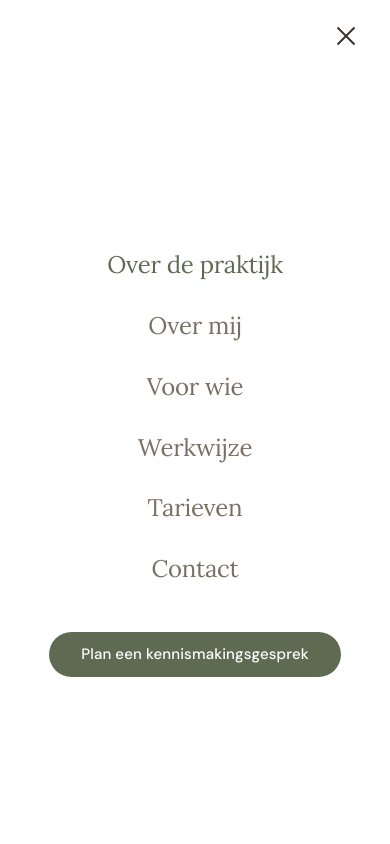
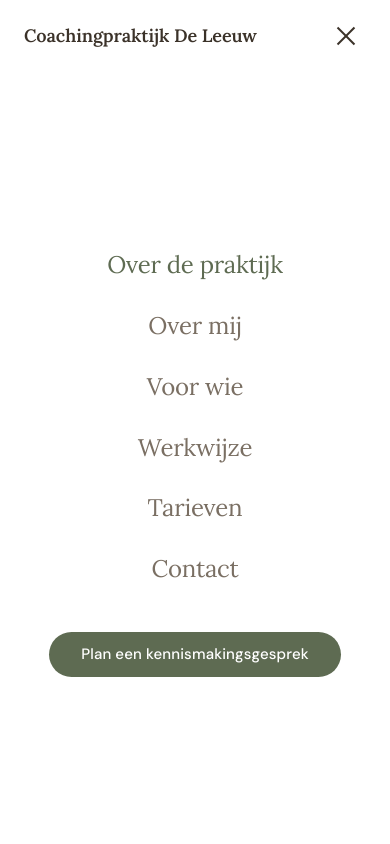
Before and after one commit to joostvdzwan/mirjam-de-leeuw, a Next.js app: page / in a window 390 px wide. Both pictures are taken after a click on the button "Menu openen". Shown: the top 844 px of the page. Built offline with nearby package versions, Linux system fonts and the light colour scheme.

Commit message:
improvements

```diff
--- a/src/components/Footer.tsx
+++ b/src/components/Footer.tsx
@@ -11,21 +11,20 @@ export default function Footer() {
     <footer className="border-t border-brown/5 bg-cream py-12">
       <div className="mx-auto max-w-6xl px-6">
         <div className="flex flex-col items-center gap-6 text-center md:flex-row md:justify-between md:text-left">
-          <div className="flex items-center gap-7">
+          <div className="flex items-center max-md:flex-col max-md:items-center gap-8 max-md:gap-6">
             <Logo className="w-40 text-sage" />
-            <div>
-
+            <div className="max-md:text-center">
               <p className="heading-md heading-md-medium text-brown">
                 {footer.practiceName}
               </p>
-              <p className="body-sm body-sm-regular text-brown-muted">
+              <p className="body-sm body-sm-regular text-brown-muted max-md:mt-2">
                 {footer.tagline} — {footer.location}
               </p>
             </div>
           </div>
           <a
             href={`mailto:${footer.email}`}
-            className="body-sm body-sm-medium text-sage-dark hover:text-sage transition-colors"
+            className="body-sm body-sm-medium text-sage-dark hover:text-sage transition-colors max-md:mt-8"
           >
             {footer.email}
           </a>
--- a/src/components/Navigation.tsx
+++ b/src/components/Navigation.tsx
@@ -4,7 +4,6 @@ import { useState, useEffect, useCallback } from "react";
 import { motion, AnimatePresence, useReducedMotion } from "framer-motion";
 import content from "@/content/nl.json";
 import { ease, duration, stagger, fadeUp } from "@/lib/motion";
-
 const { nav } = content;
 
 const sectionIds = nav.links.map((link) => link.href.replace("#", ""));
@@ -101,11 +100,10 @@ export default function Navigation() {
                 <a
                   key={link.href}
                   href={link.href}
-                  className={`label-md label-md-medium relative py-1 transition-colors ${
-                    isActive
+                  className={`label-md label-md-medium relative py-1 transition-colors ${isActive
                       ? "text-sage-dark"
                       : "text-brown-muted hover:text-brown"
-                  }`}
+                    }`}
                   aria-current={isActive ? "true" : undefined}
                 >
                   {link.label}
@@ -184,7 +182,10 @@ export default function Navigation() {
             }}
             aria-hidden={!mobileMenuOpen}
           >
-            <div className="flex items-end justify-end px-6 py-4">
+            <div className="flex items-center justify-between px-6 py-4">
+              <span className="heading-md heading-md-semibold text-brown">
+                Coachingpraktijk De Leeuw
+              </span>
               <button
                 className="flex h-10 w-10 items-center justify-center"
                 onClick={() => setMobileMenuOpen(false)}
@@ -196,7 +197,6 @@ export default function Navigation() {
                 </div>
               </button>
             </div>
-
             <motion.div
               className="flex h-[calc(100%-60px)] flex-col items-center justify-center gap-8"
               initial="hidden"
@@ -216,11 +216,10 @@ export default function Navigation() {
                 <motion.a
                   key={link.href}
                   href={link.href}
-                  className={`display-sm display-sm-regular transition-colors ${
-                    activeSection === link.href.replace("#", "")
+                  className={`display-sm display-sm-regular transition-colors ${activeSection === link.href.replace("#", "")
                       ? "text-sage-dark"
                       : "text-brown-muted hover:text-brown"
-                  }`}
+                    }`}
                   aria-current={
                     activeSection === link.href.replace("#", "")
                       ? "true"
```
